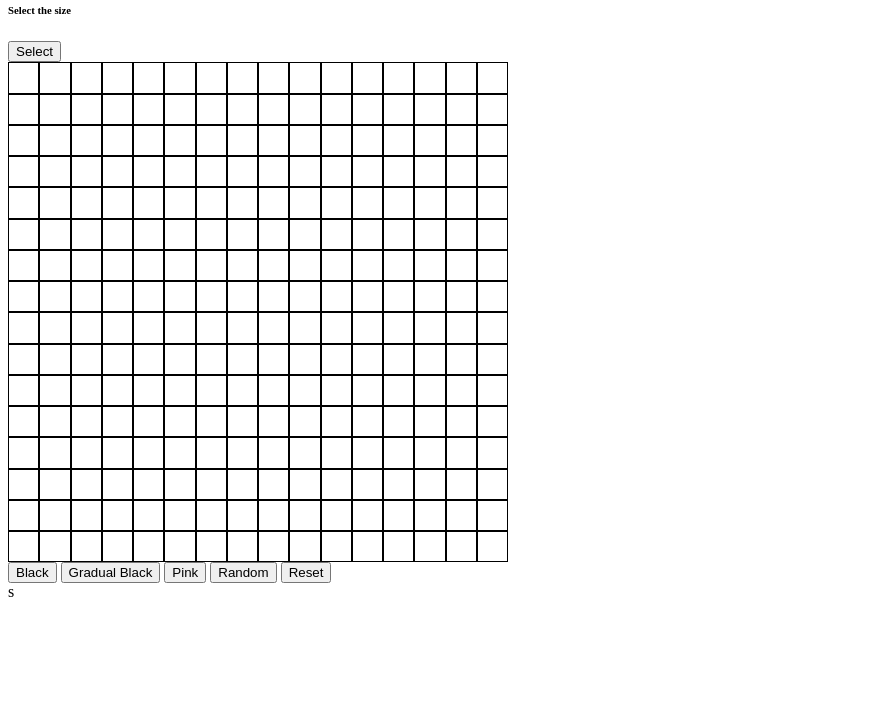
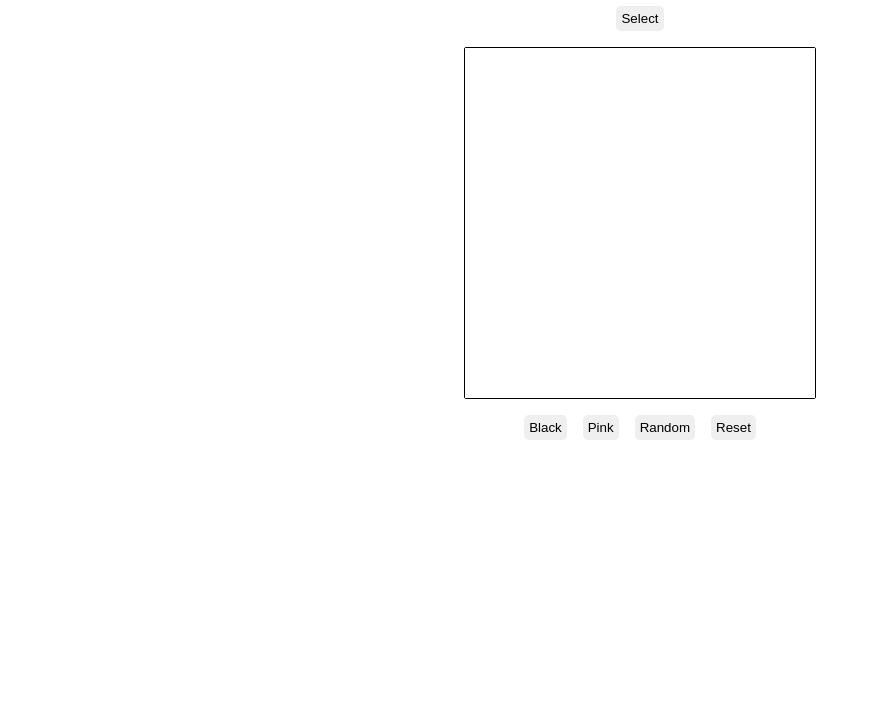
Before and after one commit to JemLotelia/Etch-a-sketch, a plain HTML site: page index.html in a window 1280 px wide. Shown: the part 79-800 px from the top of the page, without its empty margins (0-871 px from the left). Drawn offline with nearby package versions, Linux system fonts and the light colour scheme.

Commit message:
basic css complete

```diff
--- a/index.html
+++ b/index.html
@@ -7,20 +7,22 @@
     <title>Document</title>
     <link rel="stylesheet" href="styles.css"></link>
     <script src="script.js" defer></script>
+    <link rel="preconnect" href="https://fonts.googleapis.com">
+<link rel="preconnect" href="https://fonts.gstatic.com" crossorigin>
+<link href="https://fonts.googleapis.com/css2?family=Open+Sans:wght@400;700&display=swap" rel="stylesheet">
 </head>
 <body>
     <h1>Etch-A-Sketch</h1>
     <div class="header">
-        <h6>Select the size</h6>
+        <h6>Select how many squares each side</h6>
         <button class="select">Select</button>
     </div>
     <div class="container"></div>
     <div class="footer">
         <button class="black">Black</button>
-        <button class="gradual-black">Gradual Black</button>
         <button class="pink">Pink</button>
         <button class="random">Random</button>
         <button class="reset">Reset</button>
     </div>
 </body>
-</html>s
+</html>
--- a/script.js
+++ b/script.js
@@ -4,7 +4,6 @@ const resetButton = document.querySelector(".reset")
 const blackButton = document.querySelector(".black")
 const randomButton = document.querySelector(".random")
 const pinkButton = document.querySelector(".pink")
-const gradualButton =document.querySelector(".gradual-black")
 const baseColor = 'white';
 let color = 'black'
 let click = true
@@ -49,7 +48,7 @@ function resetColor(){
 pinkButton.addEventListener('click', () => color = "pink")
 blackButton.addEventListener('click', () => color = "black")
 randomButton.addEventListener('click', () => color = "random")
-gradualButton.addEventListener('click', () => color = "gradual-black")
+
 
 
 function changeColor() {
@@ -71,4 +70,6 @@ document.querySelector('body').addEventListener('click', () => {
     else click = true
 })
 
+
+
 gridCreation(16)
--- a/styles.css
+++ b/styles.css
@@ -1,9 +1,57 @@
-.container {
-    width: 500px;
-    height: 500px;
-    display:grid;
+body {
+    font-family: 'Open Sans', sans-serif;
 }
 
-.square-style{
+
+
+.container {
+    margin: 0 auto;
+    border-radius: 2px;
+    width: 300px;
+    height: 300px;
+    display:grid;
     border: 1px solid black;
 }
+
+h1 {
+    text-align: center;
+    margin: 0 auto;
+
+}
+
+h6 {
+    text-align: center;
+    margin: 0.5rem;
+    font-size: 0.8rem;
+}
+
+
+button {
+    padding: 5px;
+    border-radius: 5px;
+    border: 0;
+}
+
+.footer{
+    display:flex;
+    justify-content: center;
+    gap: 1rem;
+    margin: 1rem
+}
+
+.header {
+    display: flex;
+    flex-direction: column;
+    align-items: center;
+    margin-bottom: 1rem;
+}
+
+.select {
+    max-width: 50px
+}
+
+@media (min-width: 600px){
+    .container{
+        height: 350px;
+        width: 350px }
+}
```
